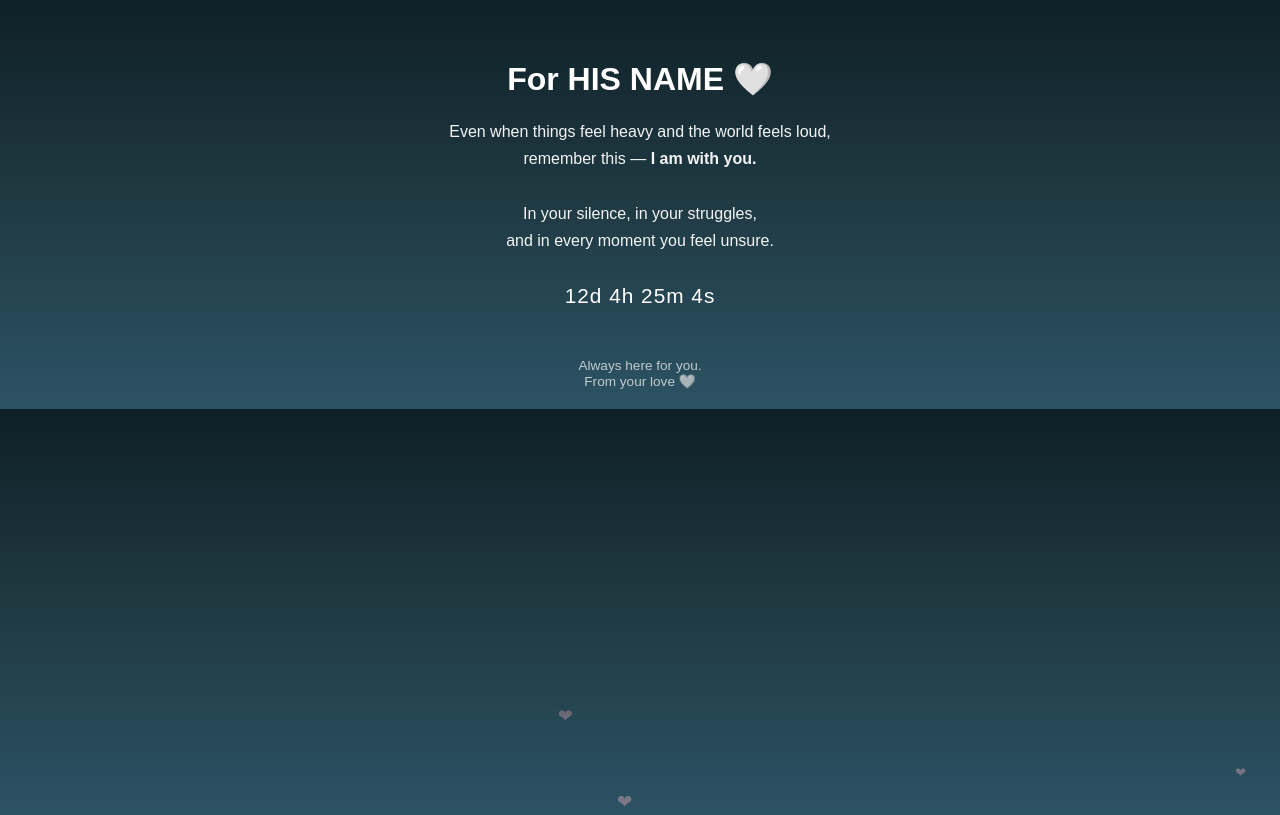
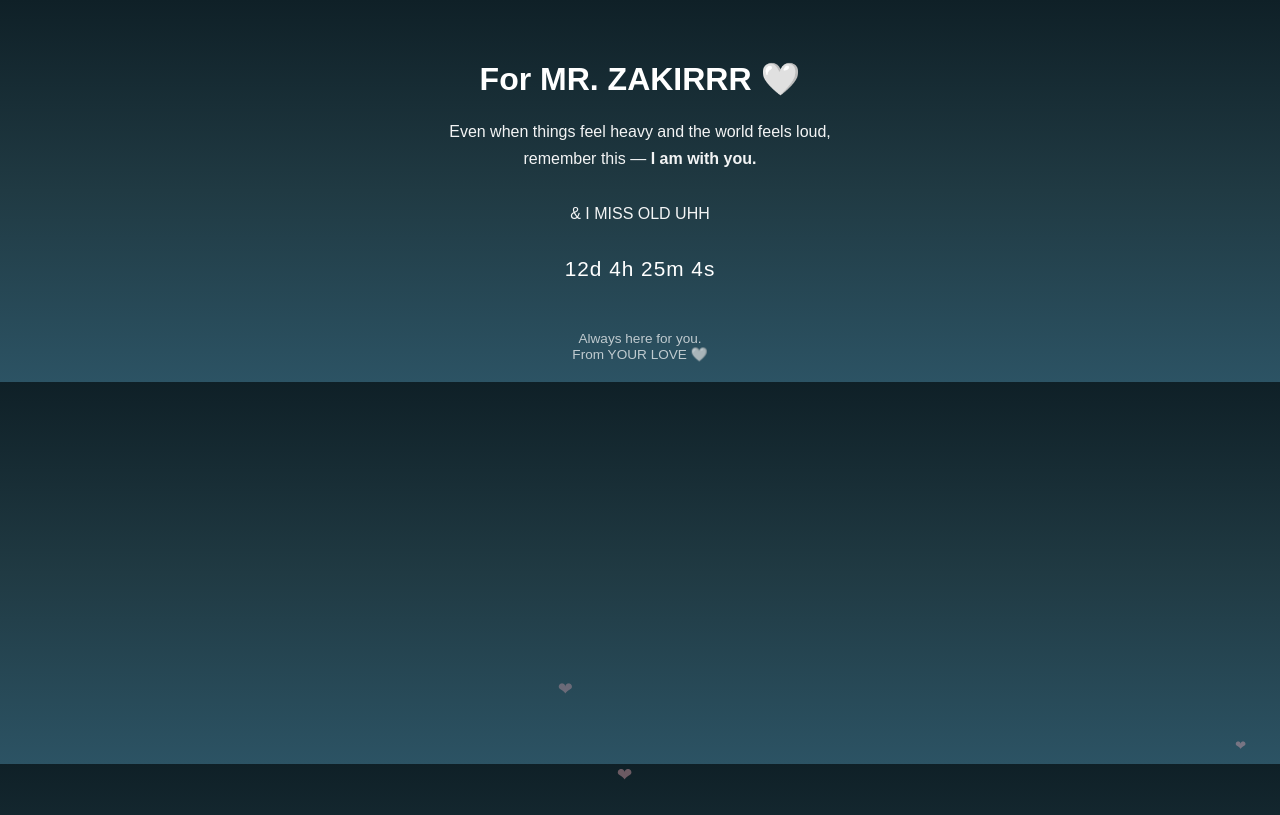
Before and after one commit to nimnom1204/SIMPLY-PORTAL, a plain HTML site: page index.html in a window 1280 px wide. Shown: the top 815 px of the page. Drawn offline with Linux system fonts and the light colour scheme.

Commit message:
Change header and footer text for personalization
Updated the header and footer text for personalization.

```diff
--- a/index.html
+++ b/index.html
@@ -76,20 +76,19 @@
 
 <body>
 
-<h1>For HIS NAME 🤍</h1>
+<h1>For MR. ZAKIRRR 🤍</h1>
 
 <div class="message">
   Even when things feel heavy and the world feels loud,<br>
   remember this — <b>I am with you.</b><br><br>
-  In your silence, in your struggles,<br>
-  and in every moment you feel unsure.
+  & I MISS OLD UHH
 </div>
 
 <div class="countdown" id="timer"></div>
 
 <div class="footer">
   Always here for you.<br>
-  From your love 🤍
+  From YOUR LOVE 🤍
 </div>
 
 
```
